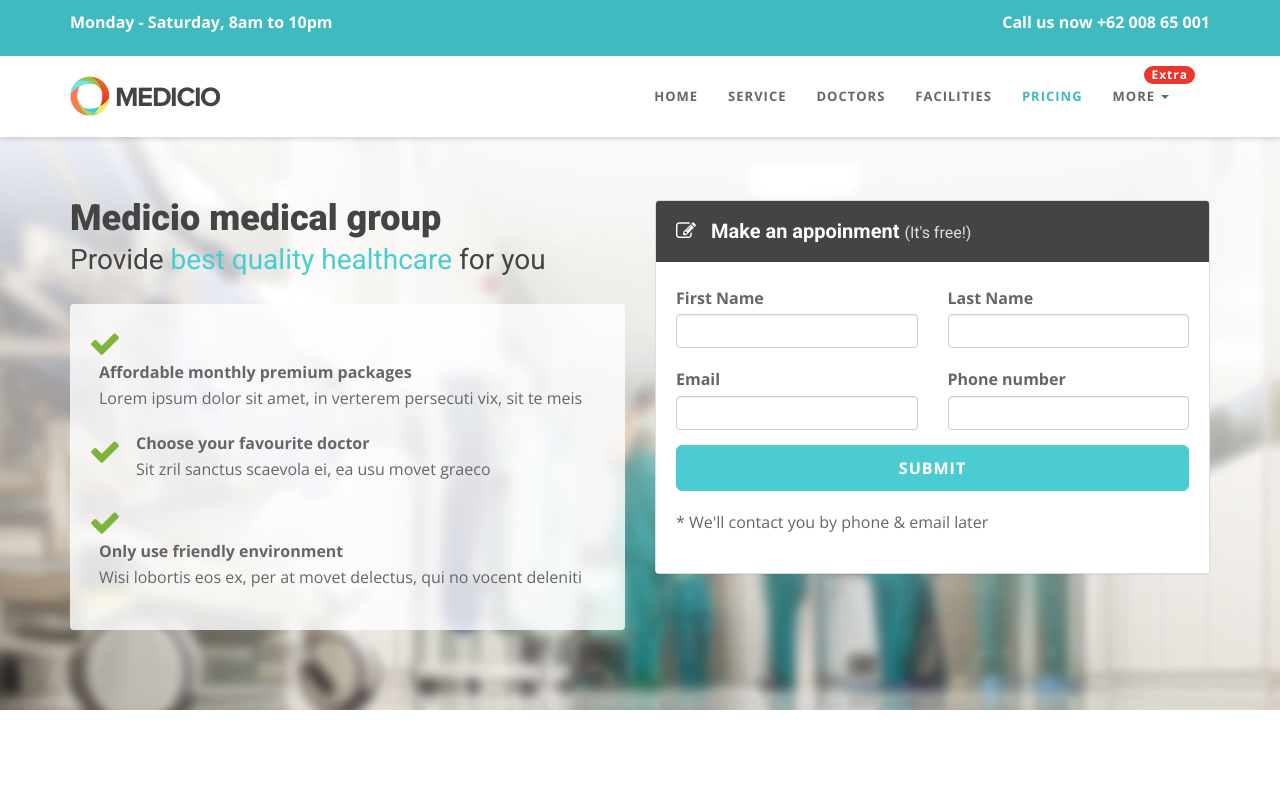
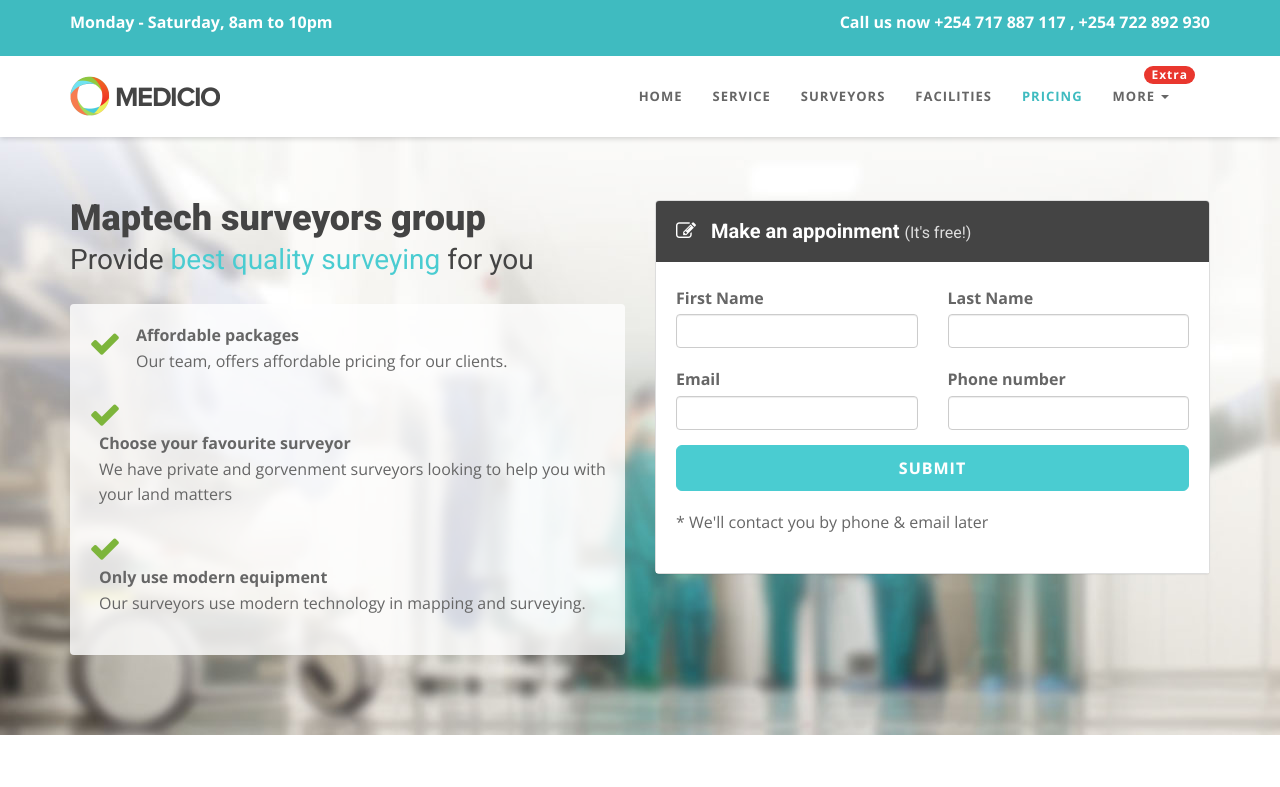
Before and after one commit to maptech-surveyors/maptechsurvey, a plain HTML site: page index.html in a window 1280 px wide. Shown: the top 787 px of the page. Drawn offline with nearby package versions, Linux system fonts and the light colour scheme.

Commit message:
Update index.html

```diff
--- a/index.html
+++ b/index.html
@@ -7,7 +7,7 @@
     <meta name="description" content="">
     <meta name="author" content="">
 
-    <title>Medicio landing page template for Health niche</title>
+    <title>Maptech Surveyors</title>
 
     <!-- css -->
     <link href="css/bootstrap.min.css" rel="stylesheet" type="text/css">
@@ -40,7 +40,7 @@
 					<p class="bold text-left">Monday - Saturday, 8am to 10pm </p>
 					</div>
 					<div class="col-sm-6 col-md-6">
-					<p class="bold text-right">Call us now +62 008 65 001</p>
+					<p class="bold text-right">Call us now +254 717 887 117 , +254 722 892 930</p>
 					</div>
 				</div>
 			</div>
@@ -61,7 +61,7 @@
 			  <ul class="nav navbar-nav">
 				<li class="active"><a href="#intro">Home</a></li>
 				<li><a href="#service">Service</a></li>
-				<li><a href="#doctor">Doctors</a></li>
+				<li><a href="#doctor">Surveyors</a></li>
 				<li><a href="#facilities">Facilities</a></li>
 				<li><a href="#pricing">Pricing</a></li>
 				<li class="dropdown">
@@ -88,18 +88,18 @@
 				<div class="row">
 					<div class="col-lg-6">
 					<div class="wow fadeInDown" data-wow-offset="0" data-wow-delay="0.1s">
-					<h2 class="h-ultra">Medicio medical group</h2>
+					<h2 class="h-ultra">Maptech surveyors group</h2>
 					</div>
 					<div class="wow fadeInUp" data-wow-offset="0" data-wow-delay="0.1s">
-					<h4 class="h-light">Provide <span class="color">best quality healthcare</span> for you</h4>
+					<h4 class="h-light">Provide <span class="color">best quality surveying</span> for you</h4>
 					</div>
 						<div class="well well-trans">
 						<div class="wow fadeInRight" data-wow-delay="0.1s">
 
 						<ul class="lead-list">
-							<li><span class="fa fa-check fa-2x icon-success"></span> <span class="list"><strong>Affordable monthly premium packages</strong><br />Lorem ipsum dolor sit amet, in verterem persecuti vix, sit te meis</span></li>
-							<li><span class="fa fa-check fa-2x icon-success"></span> <span class="list"><strong>Choose your favourite doctor</strong><br />Sit zril sanctus scaevola ei, ea usu movet graeco</span></li>
-							<li><span class="fa fa-check fa-2x icon-success"></span> <span class="list"><strong>Only use friendly environment</strong><br />Wisi lobortis eos ex, per at movet delectus, qui no vocent deleniti</span></li>
+							<li><span class="fa fa-check fa-2x icon-success"></span> <span class="list"><strong>Affordable packages</strong><br />Our team, offers affordable pricing for our clients.</span></li>
+							<li><span class="fa fa-check fa-2x icon-success"></span> <span class="list"><strong>Choose your favourite surveyor</strong><br />We have private and gorvenment surveyors looking to help you with your land matters</span></li>
+							<li><span class="fa fa-check fa-2x icon-success"></span> <span class="list"><strong>Only use modern equipment</strong><br />Our surveyors use modern technology in mapping and surveying.</span></li>
 						</ul>
 
 						</div>
```
